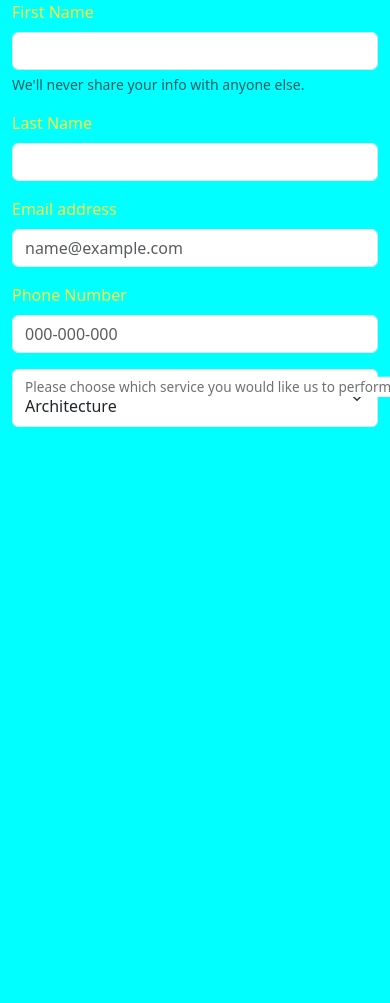
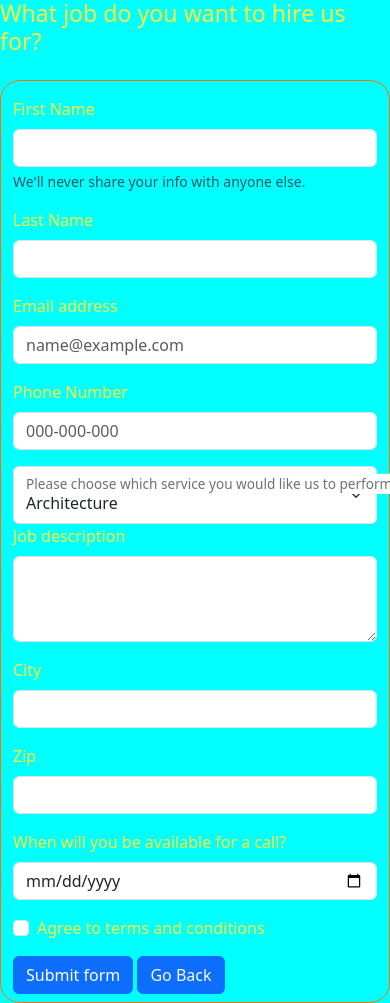
Before and after one commit to ASHURA-21/NovaBuild, a plain HTML site: page registration/hire.html in a window 390 px wide. Before the commit the page ends 844 px from the top, so only its background shows below. Drawn offline with nearby package versions, Linux system fonts and the light colour scheme; a script that the page names is missing.

Commit message:
Modified hiring form for mobile screens

```diff
--- a/registration/hire.html
+++ b/registration/hire.html
@@ -9,68 +9,11 @@
     <link rel="stylesheet" href="style.css">
 </head>
 <body>
-    <!-- <div class="container">
-      <form class="row g-3" style="width: 800px; padding: 30px;  margin-left: auto; margin-right: auto; margin-top:5px; border:solid white; border-radius: 30px; height: 900px;">
-        <div class="col-sm-12 col-md-4">
-          <label for="validationDefault01" class="form-label">First name</label>
-          <input type="text" class="form-control" id="validationDefault01" required>
-        </div>
-        <div class="col-md-4">
-          <label for="validationDefault02" class="form-label">Last name</label>
-          <input type="text" class="form-control" id="validationDefault02" required>
-        </div>
-        <div class="mb-3">
-          <label for="exampleFormControlInput1" class="form-label">Email address</label>
-          <input type="email" class="form-control" id="exampleFormControlInput1" placeholder="name@example.com">
-        </div>
-          <div class="col g-3">
-            <label for="exampleFormControlInput1" class="form-label">Phone Number</label>
-            <input type="number" class="form-control" id="exampleFormControlInput1" placeholder="000-000-000" required>
-          </div>
-          <div class="form-floating">
-            <select class="form-select" id="floatingSelect" aria-label="Floating label select example" required>
-              <option value="1">Architecture</option>
-              <option value="2">Plumbing</option>
-              <option value="3">Contractor</option>
-            </select>
-            <label for="floatingSelect">Please choose which service you would like us to perform?</label>
-          </div>
-        <div class="mb-3">
-            <label for="exampleFormControlTextarea1" class="form-label" required>Job description</label>
-            <textarea class="form-control" id="exampleFormControlTextarea1" rows="3"></textarea>
-          </div>
-        <div class="col-md-6">
-          <label for="validationDefault03" class="form-label">City</label>
-          <input type="text" class="form-control" id="validationDefault03" required>
-        </div>
-        <div class="col-md-2">
-          <label for="inputZip" class="form-label">Zip</label>
-          <input type="text" class="form-control" id="inputZip" required>
-        </div>
-        <div class="mb-3">
-          <label for="formGroupExampleInput" class="form-label">When will you be available for a call?</label>
-          <input type="date" class="form-control" id="formGroupExampleInput" placeholder="Example input placeholder" required>
-        </div>
-        <div class="col-12">
-          <div class="form-check">
-            <input class="form-check-input" type="checkbox" value="" id="invalidCheck2" required>
-            <label class="form-check-label" for="invalidCheck2">
-              Agree to terms and conditions
-            </label>
-          </div>
-        </div>
-        <div class="col-12">
-          <button class="btn btn-primary" type="submit" onclick="save()" id="home-btn">Submit form</button>
-          <button class="btn btn-primary text-light"  id="home-btn"><a href="/build.html" class="text-light text-decoration-none">Go Back</a></button>
-        </div>
-      </form>
-    </div> -->
-
-
-    <div class="container">
+  <h3>What job do you want to hire us for?</h3>
+    <div class="container mt-4">
       <div class="row">
         <form>
-          <div class="col-sm-12 col-md-4 col-lg-12 mb-3">
+          <div class="col-sm-12 col-md-4 col-lg-12 mb-3 mt-3">
             <label for="exampleFirstname1" class="form-label">First Name</label>
             <input type="email" class="form-control" id="exampleInputEmail1" aria-describedby="emailHelp">
             <div id="emailHelp" class="form-text">We'll never share your info with anyone else.</div>
@@ -100,7 +43,39 @@
             <label for="floatingSelect">Please choose which service you would like us to perform?</label>
           </div>
 
+          <div class="col-sm-12 col-md-4 col-lg-12 mb-3">
+            <label for="exampleFormControlTextarea1" class="form-label" required>Job description</label>
+            <textarea class="form-control" id="exampleFormControlTextarea1" rows="3"></textarea>
+          </div>
 
+          <div class="col-sm-12 col-md-4 col-lg-12 mb-3">
+            <label for="validationDefault03" class="form-label">City</label>
+            <input type="text" class="form-control" id="validationDefault03" required>
+          </div>
+
+          <div class="col-sm-12 col-md-4 col-lg-12 mb-3">
+            <label for="inputZip" class="form-label">Zip</label>
+            <input type="text" class="form-control" id="inputZip" required>
+          </div>
+
+          <div class="col-sm-12 col-md-4 col-lg-12 mb-3">
+            <label for="formGroupExampleInput" class="form-label">When will you be available for a call?</label>
+            <input type="date" class="form-control" id="formGroupExampleInput" placeholder="Example input placeholder" required>
+          </div>
+
+          <div class="col-sm-12 col-md-4 col-lg-12 mb-3">
+            <div class="form-check">
+              <input class="form-check-input" type="checkbox" value="" id="invalidCheck2" required>
+              <label class="form-check-label" for="invalidCheck2">
+                Agree to terms and conditions
+              </label>
+            </div>
+          </div>
+
+          <div class="col-12 mb-2">
+            <button class="btn btn-primary" type="submit" onclick="save()" id="home-btn">Submit form</button>
+            <button class="btn btn-primary text-light"  id="home-btn"><a href="/build.html" class="text-light text-decoration-none">Go Back</a></button>
+          </div>
         </form>
       </div>
     </div>
--- a/registration/style.css
+++ b/registration/style.css
@@ -7,3 +7,10 @@ body{
     background-repeat: no-repeat;
     background-attachment: fixed;
 }
+
+.container{
+    border: 1px solid white;
+    border-radius: 20px;
+    color: #FFEB3B;
+    border-color: #FF6F00;
+}
```
